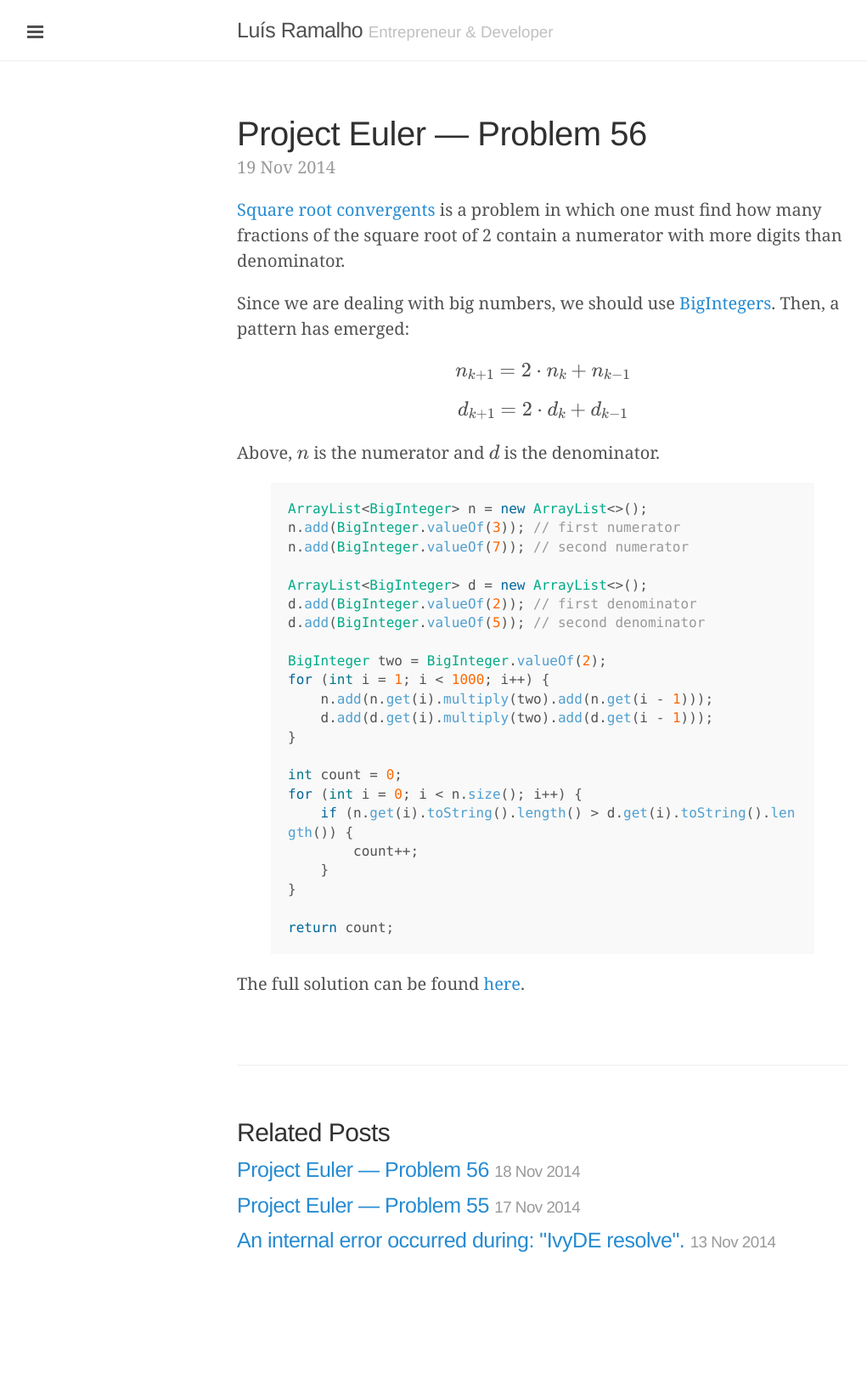
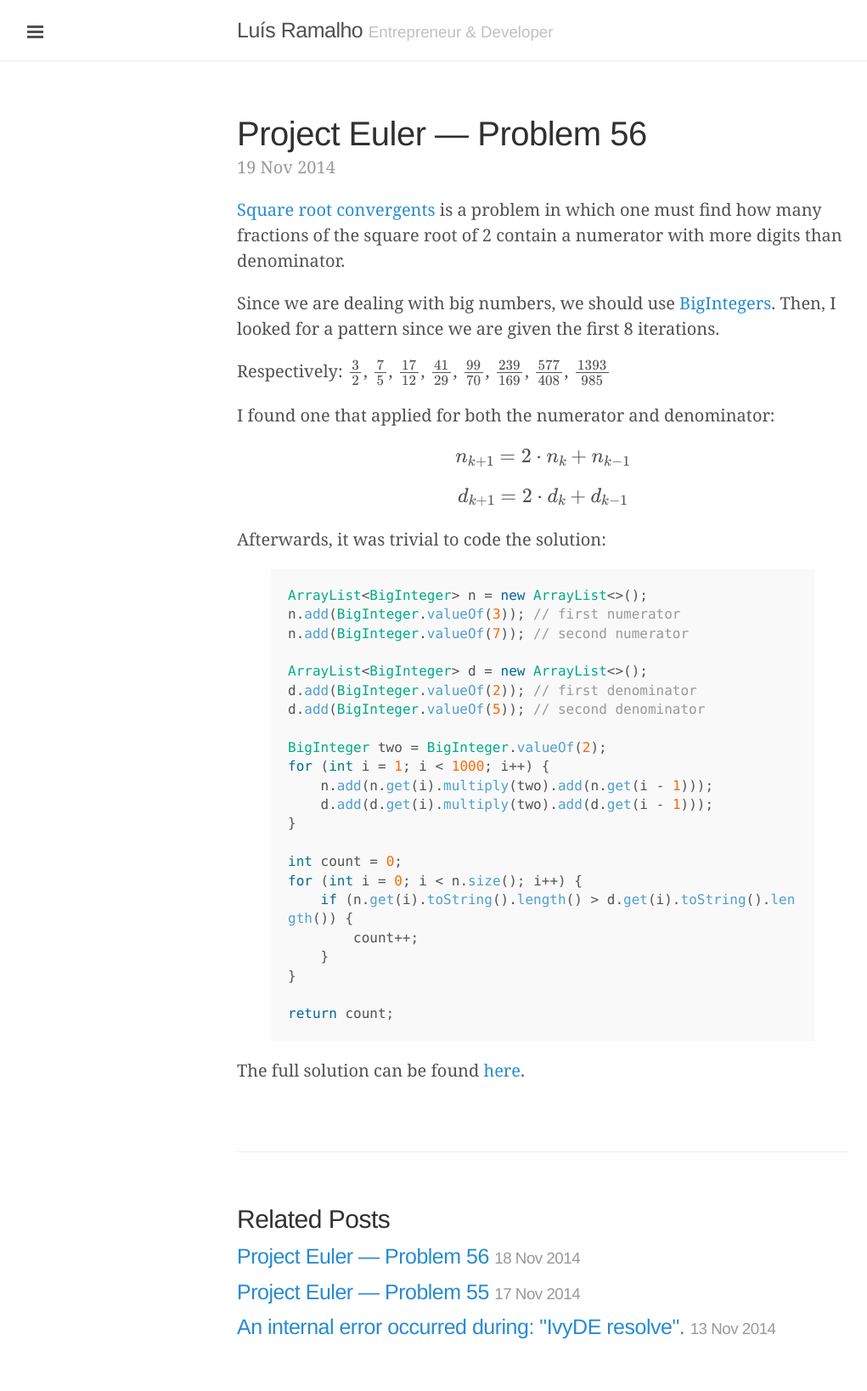
Before and after one commit to luisramalho/luisramalho.github.io, a Jekyll site: the page built from _posts/2014-11-19-project-euler-problem-57.md, in a window 1280 px wide. Shown: the whole page at 85% size, without its empty margins (1-1022 px from the left). Built offline with Jekyll 4.4.1, drawn with Linux system fonts in a browser that asks for light colours; nearby versions of some CDN libraries; some web fonts are replaced; formulas are drawn with MathJax 3; comment, search, counter and statistics services are not loaded; before the commit the page ends 1535 px from its top, so only the background shows below that.

Commit message:
Minor improvements

```diff
--- a/_posts/2014-11-19-project-euler-problem-57.md
+++ b/_posts/2014-11-19-project-euler-problem-57.md
@@ -6,7 +6,18 @@ category: euler
 
 [Square root convergents](https://projecteuler.net/problem=57) is a problem in which one must find how many fractions of the square root of 2 contain a numerator with more digits than denominator.
 
-Since we are dealing with big numbers, we should use [BigIntegers](https://docs.oracle.com/javase/7/docs/api/java/math/BigInteger.html). Then, a pattern has emerged:
+Since we are dealing with big numbers, we should use [BigIntegers](https://docs.oracle.com/javase/7/docs/api/java/math/BigInteger.html). Then, I looked for a pattern since we are given the first 8 iterations.
+
+Respectively: \\(\frac{3}{2}\\),
+\\(\frac{7}{5}\\),
+\\(\frac{17}{12}\\),
+\\(\frac{41}{29}\\),
+\\(\frac{99}{70}\\),
+\\(\frac{239}{169}\\),
+\\(\frac{577}{408}\\),
+\\(\frac{1393}{985}\\)
+
+I found one that applied for both the numerator and denominator:
 
 $$
 n_{k+1} = 2\cdot n_k + n_{k-1}
@@ -16,7 +27,7 @@ $$
 d_{k+1} = 2\cdot d_k + d_{k-1}
 $$
 
-Above, \\( n \\) is the numerator and \\( d \\) is the denominator.
+Afterwards, it was trivial to code the solution:
 
 {% highlight java %}
 ArrayList<BigInteger> n = new ArrayList<>();
```
